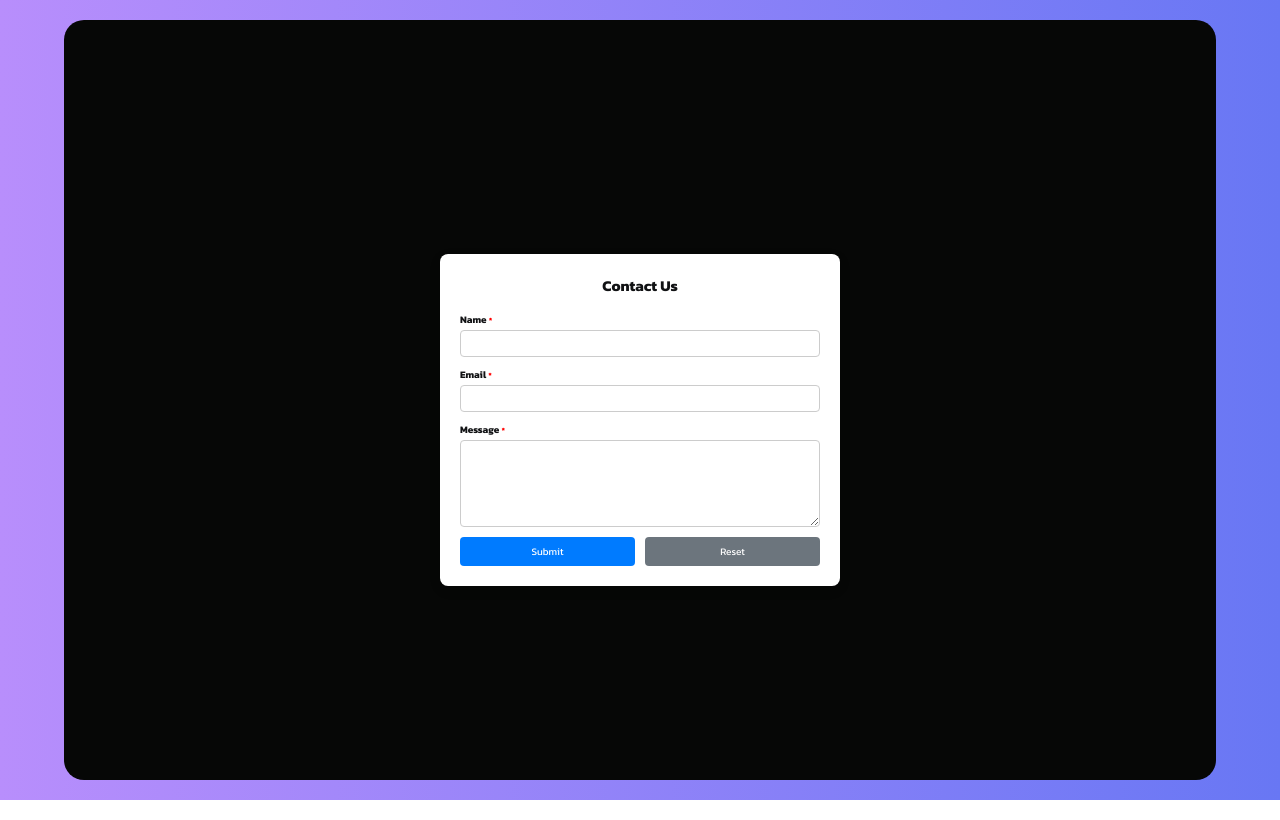
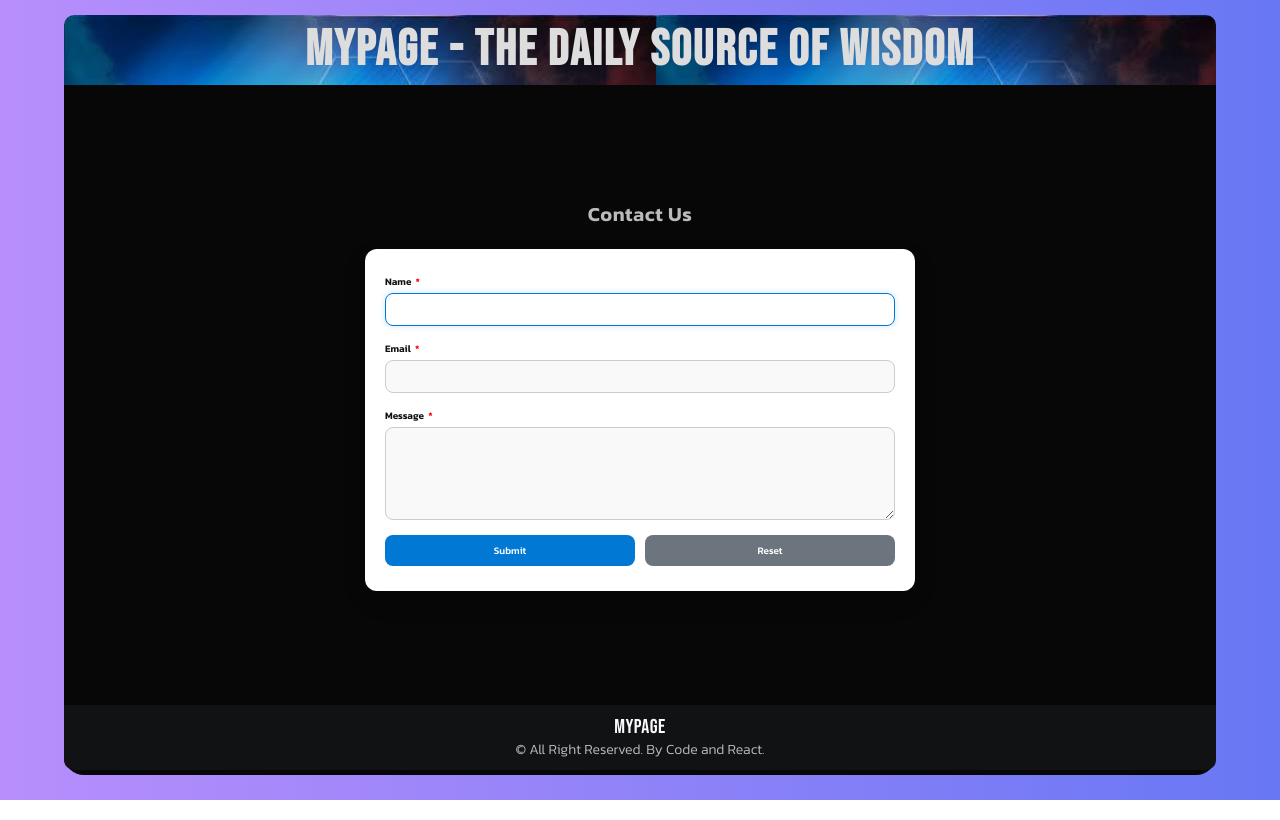
Before and after one commit to Viji-qmofi/react-unit1-News-App-Vijayalakshmi-R, a React (Vite) app in the folder react-news-app/: page /contactus in a window 1280 px wide. Built offline with nearby package versions, Linux system fonts and the light colour scheme.

Commit message:
abstract header footer

```diff
--- a/react-news-app/src/App.css
+++ b/react-news-app/src/App.css
@@ -0,0 +1,18 @@
+header,
+footer {
+    display: flex;
+    flex-direction: column;
+    align-items: center;
+    background-color: #1e323c;
+    color: white;
+    width: 100%;
+    padding: 15px clamp(20px, 4vw, 30px) 20px;
+}
+
+main {
+    flex: 1;
+}
+
+.main-content {
+    padding: 10px clamp(20px, 4vw, 30px) 20px;
+}
--- a/react-news-app/src/App.jsx
+++ b/react-news-app/src/App.jsx
@@ -3,18 +3,23 @@ import {Routes, Route} from 'react-router'
 import './App.css'
 import News from './components/News'
 import ContactUs from './components/ContactUs'
+import Footer from './components/Footer'
+
 
 
 function App() {
 
   return (
     <div className="container">
-      <div className="news-app">
+
         <Routes>
+
           <Route path="/" element={<News />} />
+
           <Route path="/contactus" element={<ContactUs />} />
         </Routes>
-      </div>
+
+
     </div>
   )
 }
--- a/react-news-app/src/components/ContactUs.css
+++ b/react-news-app/src/components/ContactUs.css
@@ -1,86 +1,236 @@
+/* === WRAPPER & LAYOUT === */
 .contact-wrapper {
-  height: 100vh;
+  width: 100%;
+  min-height: 100%;
   display: flex;
-  justify-content: center;
-  align-items: center;
-
-  margin: 0;
-  font-family: Arial, sans-serif;
+  flex-direction: column;
+  font-family: "Babas Neue", sans-serif;
 }
 
+/* Centers the form in the middle of the page */
 .contact-container {
-  width: 100%;
-  max-width: 400px;
-  padding: 2rem;
-  background-color: white;
-  border-radius: 8px;
-  box-shadow: 0 4px 12px rgba(0,0,0,0.1);
+  flex: 1;
+  display: flex;
+  flex-direction: column;
+  align-items: center;
+  justify-content: center;
+  padding: 3rem 1rem;
 }
 
+/* === TITLE === */
 .contact-title {
-  color: #111214;
+  color: #bbb;
   text-align: center;
-  margin-bottom: 1.5rem;
+  font-size: 2rem;
+  margin-bottom: 2rem;
+  font-weight: 600;
+  letter-spacing: 0.5px;
 }
 
-.contact-form .form-group {
-  margin-bottom: 1rem;
+/* === FORM === */
+.contact-form {
+  width: 100%;
+  max-width: 500px;
+  background: #ffffff;
+  border-radius: 12px;
+  padding: 2.5rem 2rem;
+  box-shadow: 0 10px 25px rgba(0, 0, 0, 0.1);
+}
+
+.contact-form:hover {
+  transform: translateY(-4px);
+}
+
+.form-group {
+  margin-bottom: 1.5rem;
   display: flex;
   flex-direction: column;
 }
 
+/* Label + Required mark */
 .contact-form label {
-  color: #111214;
-  margin-bottom: 0.3rem;
-  font-weight: bold;
+  color: #111;
+  font-weight: 600;
+  margin-bottom: 0.4rem;
 }
 
 .required {
   color: red;
-  font-size: 0.8rem;
+  margin-left: 0.2rem;
 }
 
+/* Inputs and Textareas */
 .contact-form input,
 .contact-form textarea {
-  color: #111214;
-  padding: 0.5rem;
+  padding: 0.8rem 1rem;
   border: 1px solid #ccc;
-  border-radius: 4px;
+  border-radius: 8px;
   font-size: 1rem;
+  color: #111;
+  background-color: #f9f9f9;
+  transition: border-color 0.3s ease, background-color 0.3s ease;
 }
 
+.contact-form input:focus,
+.contact-form textarea:focus {
+  outline: none;
+  border-color: #0078d4;
+  background-color: #fff;
+  box-shadow: 0 0 6px rgba(0, 120, 212, 0.2);
+}
+
+/* === BUTTONS === */
 .button-group {
   display: flex;
   gap: 1rem;
-  margin-top: 1rem;
+  margin-top: 1.5rem;
 }
 
 .submit-btn,
 .reset-btn {
   flex: 1;
-  padding: 0.7rem;
+  padding: 0.8rem;
   font-size: 1rem;
-  border-radius: 4px;
+  border-radius: 8px;
   border: none;
   cursor: pointer;
+  font-weight: 500;
+  transition: all 0.3s ease;
 }
 
 .submit-btn {
-  background-color: #007BFF;
+  background-color: #0078d4;
   color: white;
-  transition: background-color 0.3s;
 }
 
 .submit-btn:hover {
-  background-color: #0056b3;
+  background-color: #005fa3;
 }
 
 .reset-btn {
   background-color: #6c757d;
   color: white;
-  transition: background-color 0.3s;
 }
 
 .reset-btn:hover {
   background-color: #5a6268;
 }
+
+/* === SUCCESS MESSAGE PAGE === */
+.home-btn {
+  background-color: #0078d4;
+  color: #fff;
+  padding: 0.8rem 1.6rem;
+  border: none;
+  border-radius: 0.5rem;
+  cursor: pointer;
+  font-size: 1rem;
+  margin-top: 1rem;
+  transition: background-color 0.3s ease;
+}
+
+.home-btn:hover {
+  background-color: #005fa3;
+}
+
+/* === FOOTER === */
+.news-footer {
+  background-color: #111214;
+  color: #fff;
+  display: flex;
+  justify-content: space-between;
+  align-items: center;
+  padding: 1rem 4rem;
+  font-size: 0.9rem;
+  margin-top: auto;
+  width: 100%;
+  border-radius: 0 0 1rem 1rem;
+}
+
+.news-footer p {
+  margin: 0;
+}
+
+.news-footer span {
+  font-family: "Bebas Neue", sans-serif;
+  font-size: 1.8rem;
+  letter-spacing: 0.5px;
+}
+
+/* ==========================================================
+   📱 RESPONSIVE BREAKPOINTS
+   ========================================================== */
+
+/* === 1. MOBILE: up to 600px === */
+@media (max-width: 600px) {
+  .contact-wrapper {
+    background: linear-gradient(135deg, #eef3f8, #d9e4ec);
+  }
+
+  .contact-container {
+    padding: 2rem 1rem;
+  }
+
+  .contact-title {
+    font-size: 1.6rem;
+    margin-bottom: 1.5rem;
+  }
+
+  .contact-form {
+    padding: 1.5rem;
+    max-width: 90%;
+  }
+
+  .button-group {
+    flex-direction: column;
+  }
+
+  .submit-btn,
+  .reset-btn {
+    width: 100%;
+  }
+
+  .news-footer {
+    flex-direction: column;
+    text-align: center;
+    gap: 0.5rem;
+    padding: 1rem;
+  }
+}
+
+/* === 2. TABLET: 601px to 1024px === */
+@media (min-width: 601px) and (max-width: 1024px) {
+   .contact-wrapper {
+    background: linear-gradient(135deg, #517293, #d9e4ec);
+  }
+
+  .contact-container {
+    padding: 3rem 2rem;
+  }
+
+  .contact-form {
+    max-width: 600px;
+    padding: 2rem;
+  }
+
+  .contact-title {
+    font-size: 1.8rem;
+  }
+
+  .news-footer {
+    padding: 1rem 2rem;
+  }
+}
+
+/* === 3. DESKTOP: above 1024px === */
+@media (min-width: 1025px) {
+  .contact-form {
+    max-width: 550px;
+  }
+
+  .contact-title {
+    font-size: 2rem;
+  }
+
+
+}
--- a/react-news-app/src/components/ContactUs.jsx
+++ b/react-news-app/src/components/ContactUs.jsx
@@ -1,6 +1,8 @@
 import React, { useState, useRef, useEffect } from 'react';
 import { useNavigate } from 'react-router';
 import './ContactUs.css';
+import Footer from './Footer';
+import Header from './Header';
 
 const ContactUs = () => {
   const [formData, setFormData] = useState({
@@ -44,23 +46,31 @@ const ContactUs = () => {
 
   if (submitted) {
     return (
+      <div className="news-contact">
       <div className="contact-wrapper">
+        <Header />
         <div className="contact-container">
           <h2 className="contact-title">Successfully Submitted!</h2>
           <p>Thank you for contacting us.</p>
           <button
-            className="submit-btn"
+            className="home-btn"
             onClick={() => navigate('/')}
           >
             Back to Home
           </button>
         </div>
+        <Footer />
+      </div>
       </div>
     );
   }
 
   return (
+    <main>
+    <div className="main-content">
+    <div className="news-contact">
     <div className="contact-wrapper">
+      <Header />
       <div className="contact-container">
         <h2 className="contact-title">Contact Us</h2>
         <form className="contact-form" onSubmit={handleSubmit}>
@@ -108,8 +118,14 @@ const ContactUs = () => {
             </button>
           </div>
         </form>
+
       </div>
+     <Footer />
     </div>
+  </div>
+  </div>
+  </main>
+
   );
 };
 
--- /dev/null
+++ b/react-news-app/src/components/Footer.css
@@ -0,0 +1,23 @@
+.news-footer {
+      width: 100%;
+      min-height: 5.5rem;
+      background-color: #111214;
+      border-radius: 0 0 1rem 1rem;
+      display: flex;
+      align-items: center;
+      justify-content: space-between;
+      padding: 0 4rem;
+      margin-top: auto;
+      margin-bottom: 0.5rem;
+}
+
+.news-footer p {
+      font-size: 1.4rem;
+      font-weight: 300;
+      color: #bbb;
+}
+
+.news-footer p span {
+      font-family: "Bebas Neue", sans-serif;
+      font-size: 2rem;
+}
--- /dev/null
+++ b/react-news-app/src/components/Footer.jsx
@@ -0,0 +1,13 @@
+import React from 'react';
+import './Footer.css'; // Optional: separate CSS
+
+const Footer = () => {
+  return (
+    <footer className="news-footer">
+      <p><span>MyPage</span></p>
+      <p>&copy; All Right Reserved. By Code and React.</p>
+    </footer>
+  );
+};
+
+export default Footer;
--- /dev/null
+++ b/react-news-app/src/components/Header.css
@@ -0,0 +1,18 @@
+.news-header {
+    width: 100%;
+    min-height: 7rem;
+    background-image: url('../assets/images/news.jpg'); /* Define your colors */
+
+    border-radius: 1rem 1rem 0 0;
+    display: flex;
+    justify-content: center;
+    text-align: center;
+    padding: 0 4rem;
+}
+
+.logo{
+      font-family: "Bebas Neue", sans-serif;
+      font-size: 5rem;
+      color: #ddd;
+      letter-spacing: 0.2rem;
+}
--- /dev/null
+++ b/react-news-app/src/components/Header.jsx
@@ -0,0 +1,12 @@
+import React from 'react'
+import './Header.css'
+
+const Header = () => {
+  return (
+    <header className="news-header">
+            <h1 className="logo">MyPage - The daily source of wisdom</h1>
+    </header>
+  )
+}
+
+export default Header
--- a/react-news-app/src/components/News.css
+++ b/react-news-app/src/components/News.css
@@ -10,24 +10,7 @@
    row-gap: 2rem;
 }
 
-.news-header {
-    width: 100%;
-    min-height: 7rem;
-    background-image: url('../assets/images/news.jpg'); /* Define your colors */
 
-    border-radius: 1rem 1rem 0 0;
-    display: flex;
-    justify-content: center;
-    text-align: center;
-    padding: 0 4rem;
-}
-
-.logo{
-      font-family: "Bebas Neue", sans-serif;
-      font-size: 5rem;
-      color: #ddd;
-      letter-spacing: 0.2rem;
-}
 
 .news-content{
       display: flex;
@@ -202,11 +185,3 @@
       row-gap: 2rem;
 
 }
-
-.news-footer {
-      width: 100%;
-      min-height: 5rem;
-      background-color: #111214;
-      border-radius: 0 0 1rem 1rem;
-
-}
--- a/react-news-app/src/components/News.jsx
+++ b/react-news-app/src/components/News.jsx
@@ -11,13 +11,14 @@ import nationImg from '../assets/images/nation.jpg'
 import scienceImg from '../assets/images/science.jpg'
 import sportsImg from '../assets/images/sports.jpg'
 import worldImg from '../assets/images/world.jpg'
+import Footer from './Footer'
+import Header from './Header'
 
 const News = () => {
   return (
+    <div className="news-app">
     <div className='news'>
-      <header className="news-header">
-            <h1 className="logo">MyPage - The daily source of wisdom</h1>
-      </header>
+      <Header />
       <div className="news-content">
             <div className="navbar">
                   <div className="user">
@@ -98,8 +99,8 @@ const News = () => {
 
 
       </div>
-      <footer className="news-footer">Footer
-      </footer>
+      <Footer />
+    </div>
     </div>
   )
 }
--- a/react-news-app/src/index.css
+++ b/react-news-app/src/index.css
@@ -28,3 +28,10 @@ html{
   border-radius: 2rem;
   background-color: #060706;
 }
+
+.news-contact{
+  width: 90vw;
+  height: 95vmin;
+  border-radius: 2rem;
+  background-color: #060706;
+}
```
